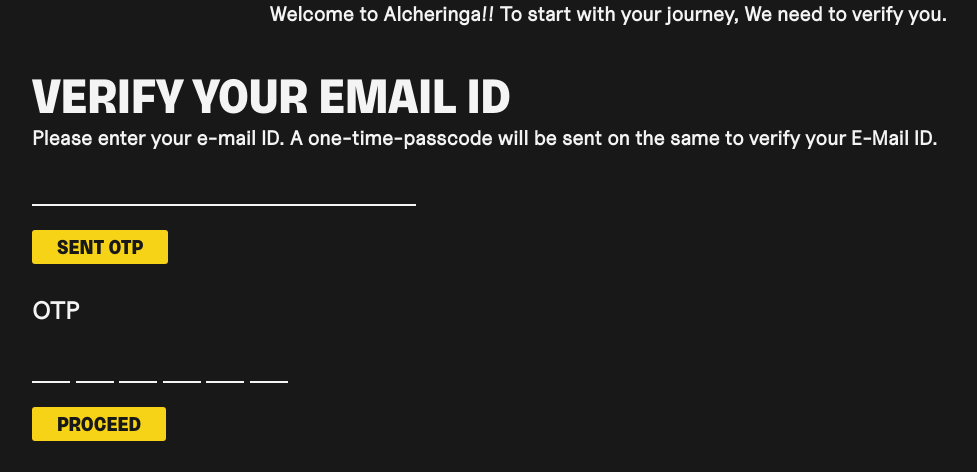
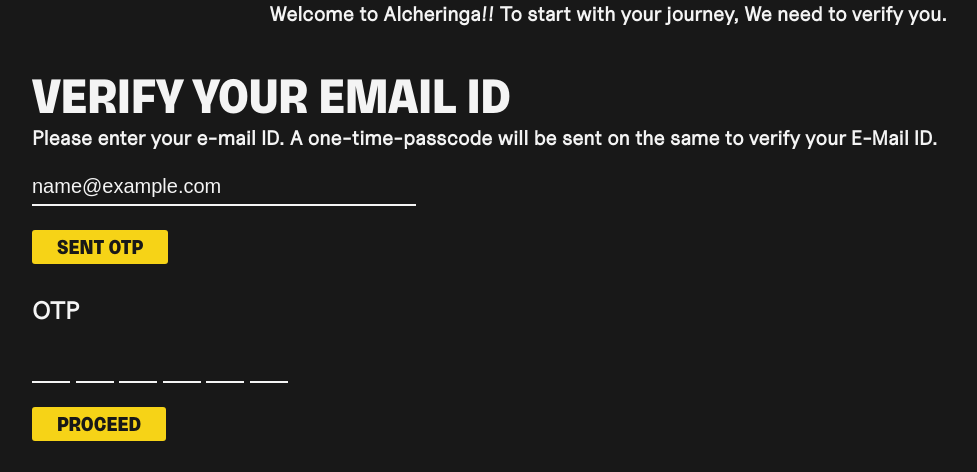
Before and after one commit to digvijaysingh3023/pass1, a Django app: template main/templates/main/otp.html in a window 1280 px wide. Shown: the part 189-661 px from the top of the page, without its empty margins (32-1009 px from the left). Run offline with Django 4.2, Linux system fonts and the light colour scheme; the template is opened without the code that fills it: most values are stand-ins (such as "Sample title", 1, 10 or a date in 2020).

Commit message:
added verify otp functionallity

```diff
--- a/main/static/css/otp.css
+++ b/main/static/css/otp.css
@@ -116,7 +116,7 @@ body{
     cursor: pointer;
 }
 
-#otpSend:disabled{
+.button:disabled{
     cursor: auto;
 }
 
--- a/main/templates/main/otp.html
+++ b/main/templates/main/otp.html
@@ -28,6 +28,7 @@
             <div id="emailInput">
                 <div id="bc">
                     <div class="einput">
+                        <div id="email" style="display: none;">{{email}}</div>
                         <input type="email" class="vinput" name="email" autofocus required>
                         <img src="{% static 'img/Vector.png' %}" alt="">
                     </div>
@@ -38,18 +39,22 @@
                 </div>
                 <button id="otpSend" class="button">SENT OTP</button>
             </div>
-            <div id="otpInput">
-                <h2>OTP</h2>
-                <div id="otpVerify">
-                    <input type="number" class="dash" min="0" max="9" maxlength="1" required>
-                    <input type="number" class="dash" min="0" max="9" maxlength="1" required>
-                    <input type="number" class="dash" min="0" max="9" maxlength="1" required>
-                    <input type="number" class="dash" min="0" max="9" maxlength="1" required>
-                    <input type="number" class="dash" min="0" max="9" maxlength="1" required>
-                    <input type="number" class="dash" min="0" max="9" maxlength="1" required>
+            <form action="{% url 'verify_otp' %}" method="POST" class="otpform">
+                {% csrf_token %}
+                <div id="otpInput">
+                    <h2>OTP</h2>
+                    <div id="otpVerify">
+                        <input type="number" class="dash" min="0" max="9" maxlength="1" required name = "otp">
+                        <input type="number" class="dash" min="0" max="9" maxlength="1" required name = "otp">
+                        <input type="number" class="dash" min="0" max="9" maxlength="1" required name = "otp">
+                        <input type="number" class="dash" min="0" max="9" maxlength="1" required name = "otp">
+                        <input type="number" class="dash" min="0" max="9" maxlength="1" required name = "otp">
+                        <input type="number" class="dash" min="0" max="9" maxlength="1" required name = "otp">
+                    </div>
+                    <button type="submit" id="submitOtp" class="button" disabled>PROCEED</button>
                 </div>
-                <button id="submitOtp" class="button">PROCEED</button>
-            </div>
+            </form>
+
         </div>
     </div>
 </div>
@@ -60,6 +65,7 @@
 
 <!-- footer code ends -->
  <script>
+
 
 
     function timer(n){
@@ -76,7 +82,7 @@
         document.querySelector('.timer span').style.opacity = '100';
     }
     document.getElementById("resend").onclick = ()=>{
-        timer(6);
+        timer(60);
         emailSubmitted();
     }
     const codes = document.querySelectorAll('.dash');
@@ -96,6 +102,11 @@
 
     let email = document.querySelector('.vinput');
     let otp_send = false;
+
+    document.addEventListener('DOMContentLoaded', function (){
+        const emailv = document.querySelector('#email').innerHTML;
+        email.value = emailv
+    })
     function ResendOTP(){
         otp_send = false;
         const resend = document.getElementById('resendOTP');
@@ -129,7 +140,7 @@
             } else{
                 otp_send = true;
                 document.querySelector('.timer').style.display = 'block';
-                timer(6);
+                timer(60);
                 setTimeout(ResendOTP, 60000);
                 return true;
             }
@@ -146,6 +157,8 @@
                 }
             })
             const sendBtn = document.getElementById('otpSend');
+            const proceed = document.querySelector('#submitOtp');
+            proceed.disabled = false;
             sendBtn.disabled = true;
             if(sendBtn.disabled){
                 sendBtn.style.backgroundColor = "#585858";
--- a/main/urls.py
+++ b/main/urls.py
@@ -4,6 +4,8 @@ from . import views
 urlpatterns = [
   path('',views.home, name="home"),
   path('otp/', views.otp , name="otp"),
-  path('submit/', views.sendOtp, name='send_otp'),
+  path('verify/', views.sendOtp, name='send_otp'),
+  path('submit/', views.verify_otp, name='verify_otp'),
+  path('register/', views.register, name='register'),
   path('order-summary/', views.order_summary, name='order_summary'),
 ]
```
Also changed, not shown: main/views.py (+32 -1 lines), db.sqlite3.
